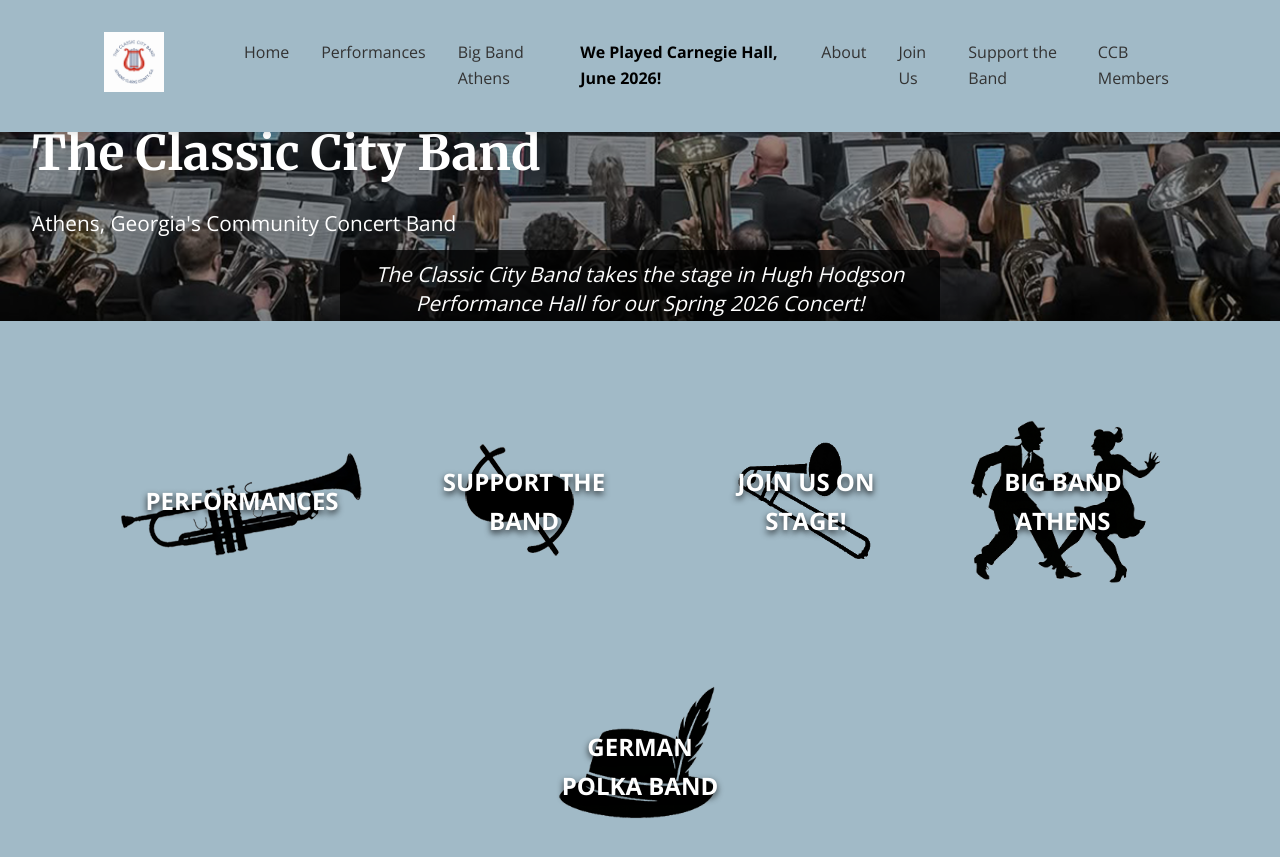
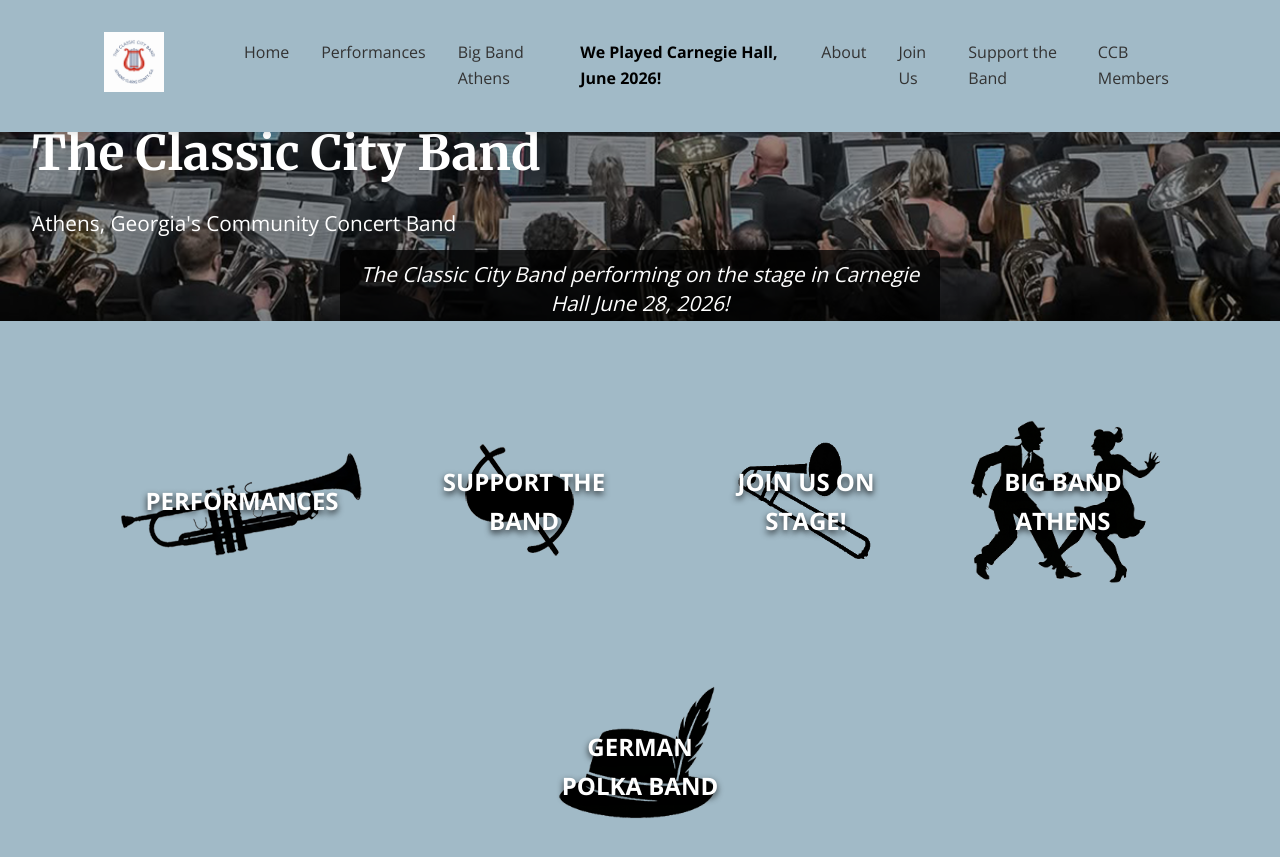
Before and after one commit to webmasterCCB/CCBwebsite, a Jekyll site: the page built from index.html, in a window 1280 px wide and 900 px high, scrolled down 311 px. Shown: the top 857 px of the window. Built offline with Jekyll 4.4.1, drawn with Linux system fonts in a browser that asks for light colours; comment, search, counter and statistics services are not loaded.

Commit message:
Update index.html

```diff
--- a/index.html
+++ b/index.html
@@ -5,7 +5,7 @@ title: Home
 <section class="hero">
   <h1>The Classic City Band</h1>
   <p>Athens, Georgia's Community Concert Band</p>
-  <p class="hero-caption">The Classic City Band takes the stage in Hugh Hodgson Performance Hall for our Spring 2026 Concert!</p>
+  <p class="hero-caption">The Classic City Band performing on the stage in Carnegie Hall June 28, 2026!</p>
 </section>
 <section class="quick-links">
   <a href="/concerts" class="link-btn performances">PERFORMANCES</a>
```
